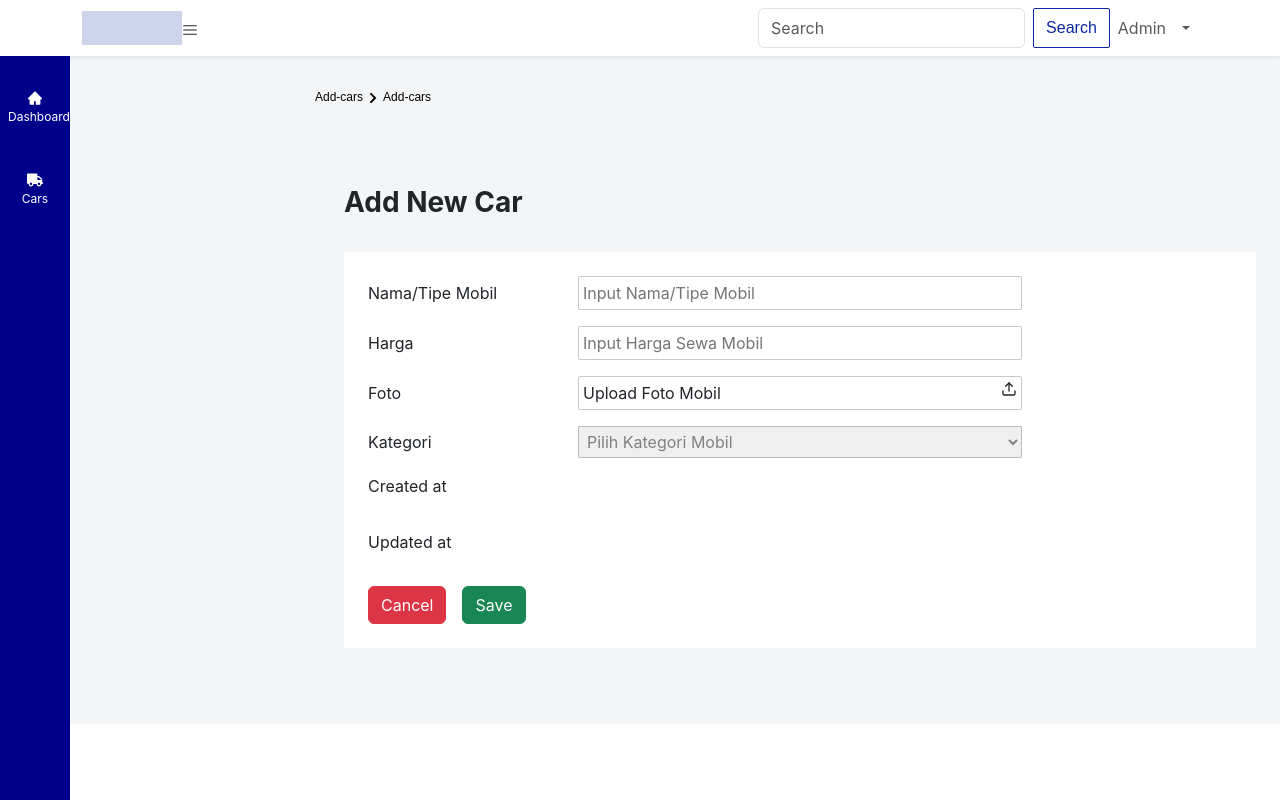
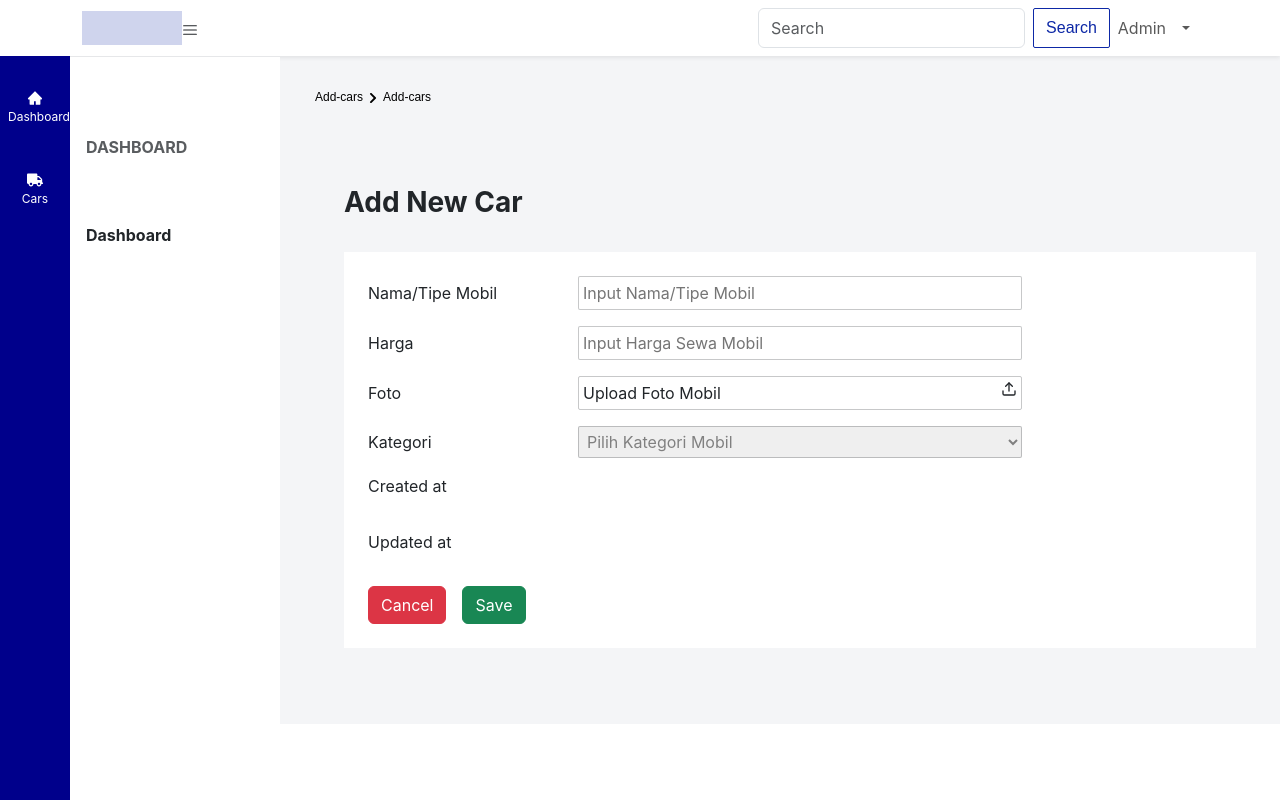
Before and after one commit to reipriantama/bcr-platinum-cms, a React (Create React App) app: page /add-cars in a window 1280 px wide. Built offline with nearby package versions, Linux system fonts and the light colour scheme.

Commit message:
fix: memperbaiki feature inner pada sidebar (#21)

```diff
--- a/src/components/CarList/CarList.jsx
+++ b/src/components/CarList/CarList.jsx
@@ -9,7 +9,7 @@ import moment from "moment";
 import { Modal } from "react-bootstrap";
 import { useNavigate } from "react-router";
 import { useDispatch, useSelector } from "react-redux";
-import { setAddCarSuccess } from "../../store/AddNewCar";
+import { setAddCarSuccess, setEditCarSuccess } from "../../store/AddNewCar";
 
 const CarList = ({ search }) => {
   const [cars, setCars] = useState([]);
@@ -19,6 +19,7 @@ const CarList = ({ search }) => {
   const [deleteSuccess, setdeleteSuccess] = useState(false);
   const navigate = useNavigate();
   const addCarSuccess = useSelector((state) => state.cars.addCarSuccess);
+  const editCarSuccess = useSelector((state) => state.cars.editCarSuccess);
   const dispatch = useDispatch();
 
   useEffect(() => {
@@ -45,13 +46,14 @@ const CarList = ({ search }) => {
   }, [search, selectedCategory, deleteSuccess]);
 
   useEffect(() => {
-    if (addCarSuccess) {
+    if (addCarSuccess || editCarSuccess) {
       // Reset status addCarSuccess setelah beberapa saat
       setTimeout(() => {
         dispatch(setAddCarSuccess(false));
-      }, 3000); // Reset setelah 3 detik
+        dispatch(setEditCarSuccess(false));
+      }, 5000); // Reset setelah 3 detik
     }
-  }, [addCarSuccess, dispatch]);
+  }, [addCarSuccess, editCarSuccess, dispatch]);
 
   const getCategoryLabel = (category) => {
     switch (category) {
@@ -102,6 +104,9 @@ const CarList = ({ search }) => {
         console.log("Data Mobil dihapus", response);
         handleCloseDeleteModal();
         setdeleteSuccess(true);
+        setTimeout(() => {
+          setdeleteSuccess(false);
+        }, 5000);
       }
     } catch (error) {
       console.error("Gagal menghapus data", error);
@@ -120,6 +125,14 @@ const CarList = ({ search }) => {
           role="alert"
         >
           Data Berhasil Disimpan!
+        </div>
+      )}
+      {editCarSuccess && (
+        <div
+          className={`${styles.alertAdd} alert alert-success d-flex justify-content-center`}
+          role="alert"
+        >
+          Data Berhasil Diedit!
         </div>
       )}
       {deleteSuccess && (
--- a/src/components/Dashboard/Header/Header.jsx
+++ b/src/components/Dashboard/Header/Header.jsx
@@ -8,7 +8,7 @@ import Form from "react-bootstrap/Form";
 import Button from "react-bootstrap/Button";
 import styles from "./Header.module.css";
 import { logout } from "../../../store/Auth";
-import { useNavigate, createSearchParams } from "react-router-dom";
+import { useNavigate, useLocation, createSearchParams } from "react-router-dom";
 import { RxHamburgerMenu } from "react-icons/rx";
 import Inner from "../InnerBar/Inner";
 
@@ -16,9 +16,9 @@ const Header = () => {
   const [name, setName] = useState("");
   const dispatch = useDispatch();
   const navigate = useNavigate();
+  const location = useLocation();
   const userEmail = useSelector((state) => state.auth.email);
   const [isHamburgerActive, setIsHamburgerActive] = useState(false);
-
 
   const toggleHamburger = () => {
     setIsHamburgerActive(!isHamburgerActive);
@@ -34,7 +34,7 @@ const Header = () => {
   };
 
   const handleSearch = async (e) => {
-    e.preventDefault()
+    e.preventDefault();
     console.log("Searching for:", name);
     navigate({
       pathname: "/cars",
@@ -46,7 +46,6 @@ const Header = () => {
 
   return (
     <Navbar expand="lg" className="fixed-top shadow-sm bg-white">
-      <div>{isHamburgerActive && <Inner hamburger={false} />} </div>
       <Container>
         <img
           className={styles.logo}
@@ -56,21 +55,14 @@ const Header = () => {
         <Navbar.Toggle aria-controls="basic-navbar-nav" />
 
         <Navbar.Collapse className="justify-content-end">
-          <div
-            className={styles.hamburgerMenu}
-            isActive={(match) => {
-              if (match) {
-                setIsHamburgerActive(true);
-              } else {
-                setIsHamburgerActive(false);
-              }
-              return match !== null;
-            }}
-          >
+          <div className={styles.hamburgerMenu}>
             <RxHamburgerMenu
               onClick={toggleHamburger}
               style={{ cursor: "pointer" }}
             />
+            {isHamburgerActive && (
+              <Inner cars={location.pathname === "/cars"} />
+            )}
           </div>
           <Nav>
             <Form className="d-flex" onSubmit={handleSearch}>
--- a/src/components/Dashboard/InnerBar/Inner.jsx
+++ b/src/components/Dashboard/InnerBar/Inner.jsx
@@ -1,6 +1,17 @@
+import { useNavigate } from "react-router";
 import styles from "./Inner.module.css";
 
 const Inner = ({ cars }) => {
+  const navigate = useNavigate();
+
+  const handleClick = () => {
+    if (cars) {
+      navigate("/cars");
+    } else {
+      navigate("/dashboard");
+    }
+  };
+
   return (
     <div className={styles.inner}>
       <div className={`${styles.wrap} d-flex flex-column w-100 gap-3`}>
@@ -9,11 +20,14 @@ const Inner = ({ cars }) => {
             {cars ? "Cars" : "Dashboard"}
           </p>
         </div>
-        <div
-          className="mt-3 px-3 py-2"
-          style={{ backgroundColor : '#CFD4ED'}}
-        >
-          <p className="fw-bold ">{cars ? "List Car" : "Dashboard"}</p>
+        <div className={`${styles.textBackground} mt-3 px-3 py-2`}>
+          <p
+            className="fw-bold "
+            onClick={handleClick}
+            style={{ cursor: "pointer" }}
+          >
+            {cars ? "List Car" : "Dashboard"}
+          </p>
         </div>
       </div>
     </div>
--- a/src/components/Dashboard/InnerBar/Inner.module.css
+++ b/src/components/Dashboard/InnerBar/Inner.module.css
@@ -7,10 +7,15 @@
   background-color: white;
 
   @media (max-width: 768px) {
-    display: none;}
+    display: none;
+  }
 }
 
 .wrap {
   position: absolute;
   top: 54px;
 }
+
+.textBackground:hover {
+  background-color: #cfd4ed;
+}
--- a/src/components/Dashboard/Sidebar/Bar.jsx
+++ b/src/components/Dashboard/Sidebar/Bar.jsx
@@ -6,33 +6,46 @@ import * as FaIcons from "react-icons/fa";
 import Inner from "../../Dashboard/InnerBar/Inner";
 
 const Bar = () => {
-  const [isHomeActive, setIsHomeActive] = useState(false);
+  const [isHomeActive, setIsHomeActive] = useState(true);
   const [isCarActive, setIsCarActive] = useState(false);
 
   const toggleHome = () => {
+    // Toggle the state for "Dashboard"
     setIsHomeActive(!isHomeActive);
+
+    // If "Dashboard" is clicked again, close the inner component
+    if (isHomeActive) {
+      setIsHomeActive(false);
+    } else {
+      setIsCarActive(false); // Close "Cars" if it's open
+    }
   };
 
   const toggleCar = () => {
+    // Toggle the state for "Cars"
     setIsCarActive(!isCarActive);
+
+    // If "Cars" is clicked, close "Dashboard"
+    if (isCarActive) {
+      setIsCarActive(false);
+    } else {
+      setIsHomeActive(false); // Close "Dashboard" if it's open
+    }
   };
 
   return (
     <div className={styles.sideNav}>
       <div>
         {isHomeActive && <Inner cars={false} />}
-        {isCarActive && <Inner cars={false} />}
+        {isCarActive && <Inner cars={true} />}
       </div>
       <div>
         <div className="d-flex w-100 flex-column align-items-center justify-content-center mt-3">
           <NavLink
-            to="/dashboard"
             className={`w-100 py-1`}
             isActive={(match) => {
               if (match) {
-                setIsHomeActive(true);
-              } else {
-                setIsHomeActive(false);
+                toggleHome();
               }
               return match !== null;
             }}
@@ -52,13 +65,10 @@ const Bar = () => {
         </div>
         <div className="d-flex w-100 flex-column align-items-center justify-content-center">
           <NavLink
-            to="/cars"
             className="w-100 py-1"
             isActive={(match) => {
               if (match) {
-                setIsCarActive(true);
-              } else {
-                setIsCarActive(false);
+                toggleCar();
               }
               return match !== null;
             }}
--- a/src/components/EditCars/EditCars.jsx
+++ b/src/components/EditCars/EditCars.jsx
@@ -6,9 +6,12 @@ import Button from "react-bootstrap/Button";
 import { FiUpload } from "react-icons/fi";
 import api from "../../api";
 import moment from "moment";
+import { useDispatch } from "react-redux";
+import { setEditCarSuccess } from "../../store/AddNewCar";
 
 const EditCars = (props) => {
   const { id } = props;
+  const dispatch = useDispatch();
   const navigate = useNavigate();
   const [editCarData, setEditCarData] = useState({
     name: "",
@@ -76,6 +79,7 @@ const EditCars = (props) => {
 
       const response = await api.putCarById(id, formData);
       console.log("Data Mobil diubah", response);
+      dispatch(setEditCarSuccess(true));
       navigate("/cars");
     } catch (error) {
       console.log("Gagal edit data", error);
--- a/src/store/AddNewCar/index.js
+++ b/src/store/AddNewCar/index.js
@@ -1,5 +1,3 @@
-// src/redux/carsSlice.js
-
 import { createSlice } from "@reduxjs/toolkit";
 
 const carsSlice = createSlice({
@@ -7,6 +5,7 @@ const carsSlice = createSlice({
   initialState: {
     cars: [],
     addCarSuccess: false,
+    editCarSuccess: false,
   },
   reducers: {
     setCars: (state, action) => {
@@ -15,9 +14,13 @@ const carsSlice = createSlice({
     setAddCarSuccess: (state, action) => {
       state.addCarSuccess = action.payload;
     },
+    setEditCarSuccess: (state, action) => {
+      state.editCarSuccess = action.payload;
+    },
   },
 });
 
-export const { setCars, setAddCarSuccess } = carsSlice.actions;
+export const { setCars, setAddCarSuccess, setEditCarSuccess } =
+  carsSlice.actions;
 
 export default carsSlice.reducer;
--- /dev/null
+++ b/src/store/Inner/index.js
@@ -0,0 +1,17 @@
+import { createSlice } from "@reduxjs/toolkit";
+
+const innerSlice = createSlice({
+  name: "inner",
+  initialState: {
+    innerSuccess: false,
+  },
+  reducers: {
+    setInnerSuccess: (state, action) => {
+      state.inner = action.payload;
+    },
+  },
+});
+
+export const { setInnerSuccess } = innerSlice.actions;
+
+export default innerSlice.reducer;
--- a/src/store/index.js
+++ b/src/store/index.js
@@ -2,10 +2,12 @@ import { combineReducers, configureStore } from "@reduxjs/toolkit";
 
 import AuthReducer from "./Auth";
 import AddCarsReducer from "./AddNewCar";
+import InnerReducer from "./Inner";
 
 const reducers = combineReducers({
   auth: AuthReducer,
   cars: AddCarsReducer,
+  inner: InnerReducer,
 });
 
 const store = configureStore({
```
Lines whose indentation alone changed are shown as unchanged.
